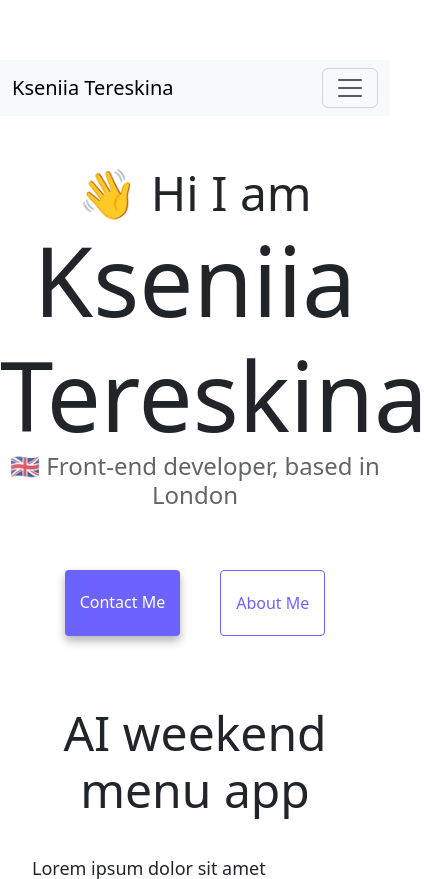
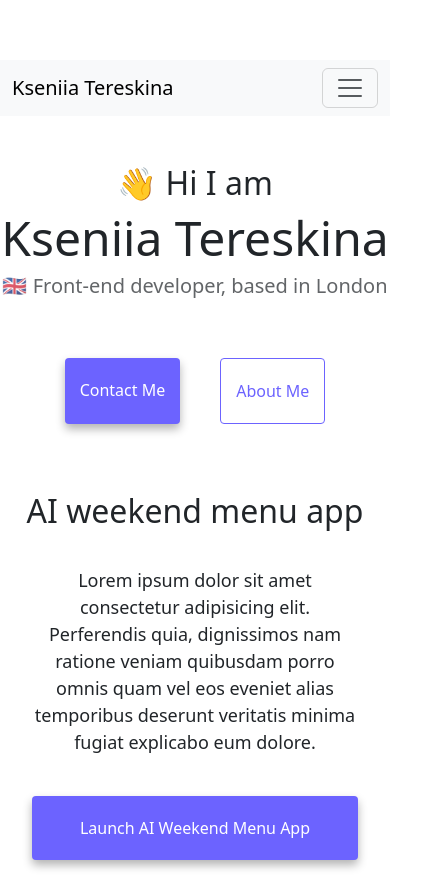
Before and after one commit to Tereskina/Kseniia-Tereskina, a website: page index.html in a window 390 px wide. Shown: the top 879 px of the page, 428 px wide, since content can reach past the window. Drawn offline with nearby package versions, Linux system fonts and the light colour scheme.

Commit message:
Added some responsive features

```diff
--- a/index.html
+++ b/index.html
@@ -97,10 +97,10 @@
             >Launch AI weekend menu app
           </a>
         </div>
-        <div class="col-md-6 d-none d-lg-block">
+        <div class="col-md-6 ">
           <img
             src="images/ai-menu-generator.png"
-            class="img-fluid rounded"
+            class="img-fluid rounded d-none d-md-block"
             alt="AI menu generator"
           />
         </div>
--- a/style.css
+++ b/style.css
@@ -18,6 +18,8 @@ h3 {
 h1 {
   font-size: 96px;
 }
+
+
 
 h2 {
   font-size: 48px;
@@ -104,3 +106,22 @@ p {
 .p-description {
   background-color: white;
 }
+
+
+@media (max-width: 769px) {
+  h1 {
+    font-size: 48px;
+    line-height: 1.5;
+  }
+  h2 {
+    font-size: 32px;
+    text-align: center;
+  }
+  h3 {
+    font-size: 20px;
+  }
+  p {
+    text-align: center;
+  }
+
+}
```
Also changed, not shown: about.html (+2 -2 lines).
